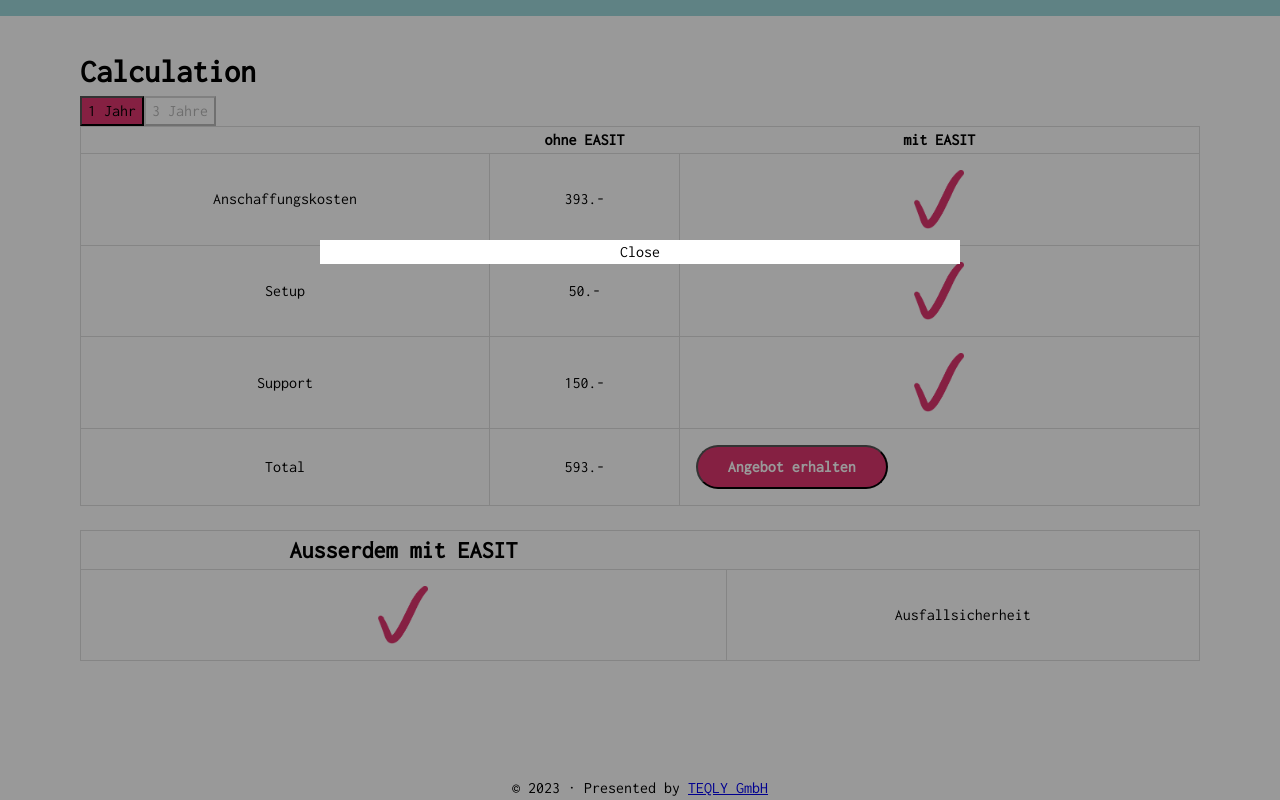
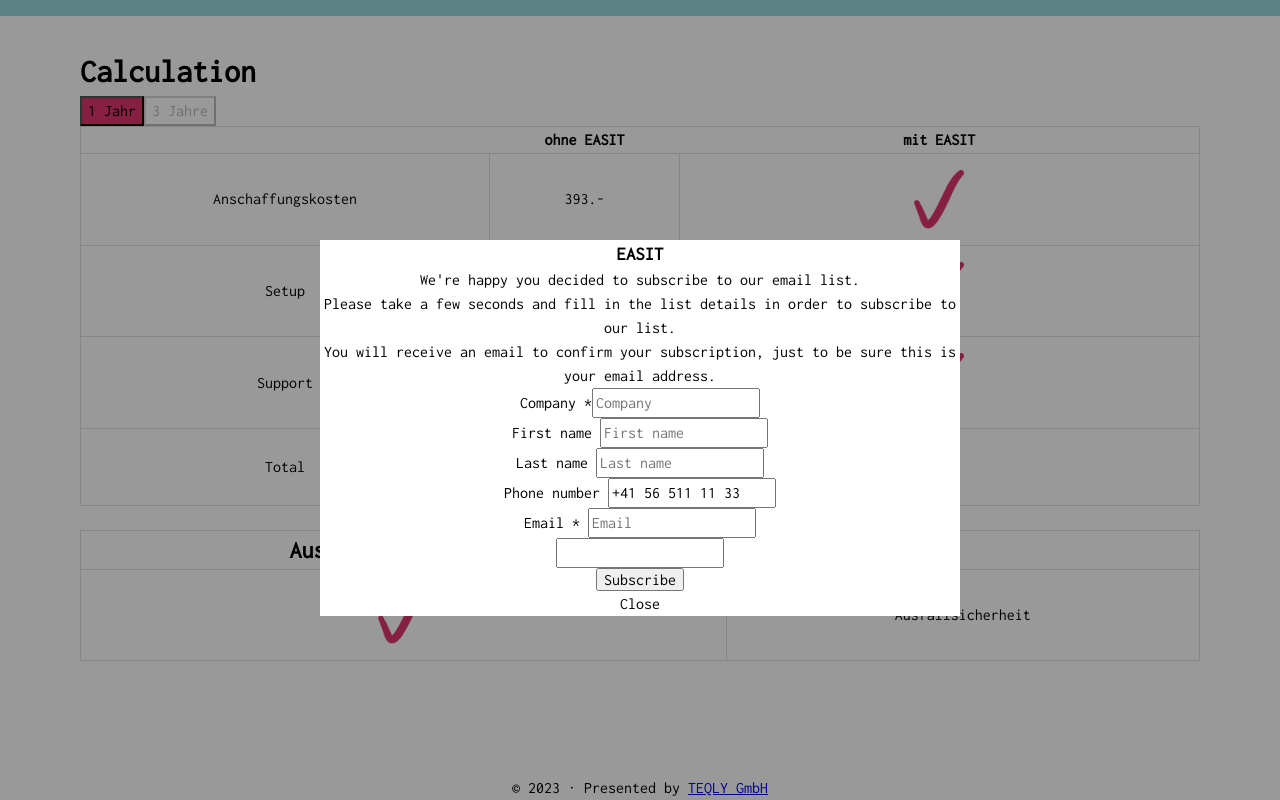
Before and after one commit to AndreasRohr/WebsiteEASIT, a Gatsby site: page / in a window 1280 px wide. Both pictures are taken after a click on the button "Angebot erhalten". Shown: the part 2248-3048 px from the top of the page. Built offline with nearby package versions, Linux system fonts and the light colour scheme; Gatsby itself is replaced by a stand-in of ours.

Commit message:
add form in modal

```diff
--- /dev/null
+++ b/src/components/form.js
@@ -0,0 +1,60 @@
+import * as React from 'react';
+
+const Form = () => (
+    <form action="https://newsletter.teqly.app/index.php/lists/qd727o3cv9abb/subscribe" method="post">
+        <div className="box box-primary borderless">
+            <div className="box-header">
+                <h3 className="box-title">
+                    EASIT
+                </h3>
+            </div>
+            <div className="box-body">
+                <div className="callout callout-info">
+                    We're happy you decided to subscribe to our email list.<br/>
+                    Please take a few seconds and fill in the list details in order to subscribe to our list.<br/>
+                    You will receive an email to confirm your subscription, just to be sure this is your email address.
+                </div>
+                <div className="form-group field-text wrap-company">
+                    <label htmlFor="COMPANY" className="required">Company <span className="required">*</span></label>
+                    <input className="form-control field-company field-type-text" placeholder="Company" type="text"
+                           value=""
+                           name="COMPANY" id="COMPANY"/>
+                </div>
+                <div className="form-group field-text wrap-fname">
+                    <label htmlFor="FNAME">First name</label> <input
+                    className="form-control field-fname field-type-text" placeholder="First name" type="text" value=""
+                    name="FNAME" id="FNAME"/>
+                </div>
+                <div className="form-group field-text wrap-lname">
+                    <label htmlFor="LNAME">Last name</label> <input className="form-control field-lname field-type-text"
+                                                                    placeholder="Last name" type="text" value=""
+                                                                    name="LNAME" id="LNAME"/>
+                </div>
+                <div className="form-group field-phonenumber wrap-phone">
+                    <label htmlFor="PHONE">Phone number</label> <input
+                    className="form-control field-phone field-type-phonenumber" placeholder="Phone number" type="text"
+                    value="+41 56 511 11 33" name="PHONE" id=
+                        "PHONE"/>
+                    <div className="js-error-message errorMessage"></div>
+                </div>
+                <div className="form-group field-text wrap-email">
+                    <label htmlFor="EMAIL" className="required">Email <span className="required">*</span></label> <input
+                    className="form-control field-email field-type-text" placeholder="Email" type="text" value="" name=
+                    "EMAIL" id="EMAIL"/>
+                </div>
+                <div aria-hidden="true">
+                    <input type="text" name="3ac4b4b98fbcff71b161bb69a5cd1d4d6027d266" tabIndex="-1"
+                           autoComplete="3ac4b4b98fbcff71b161bb69a5cd1d4d6027d266" value=""/>
+                </div>
+            </div>
+            <div className="box-footer">
+                <div className="pull-right">
+                    <input type="submit" className="btn btn-primary btn-flat" name="yt0" value="Subscribe"/>
+                </div>
+                <div className="clearfix"></div>
+            </div>
+        </div>
+    </form>
+)
+
+export default Form;
--- a/src/components/modal.js
+++ b/src/components/modal.js
@@ -1,5 +1,6 @@
 import * as React from "react";
 import styled from "@emotion/styled";
+import Form from "./form";
 
 const ModalPage = styled.div`
     position: fixed;
@@ -29,6 +30,7 @@
         <>
             <ModalPage>
                 <ModalContent>
+                    <Form/>
                     <a onClick={toggleModal}>Close</a>
                 </ModalContent>
             </ModalPage>
```
